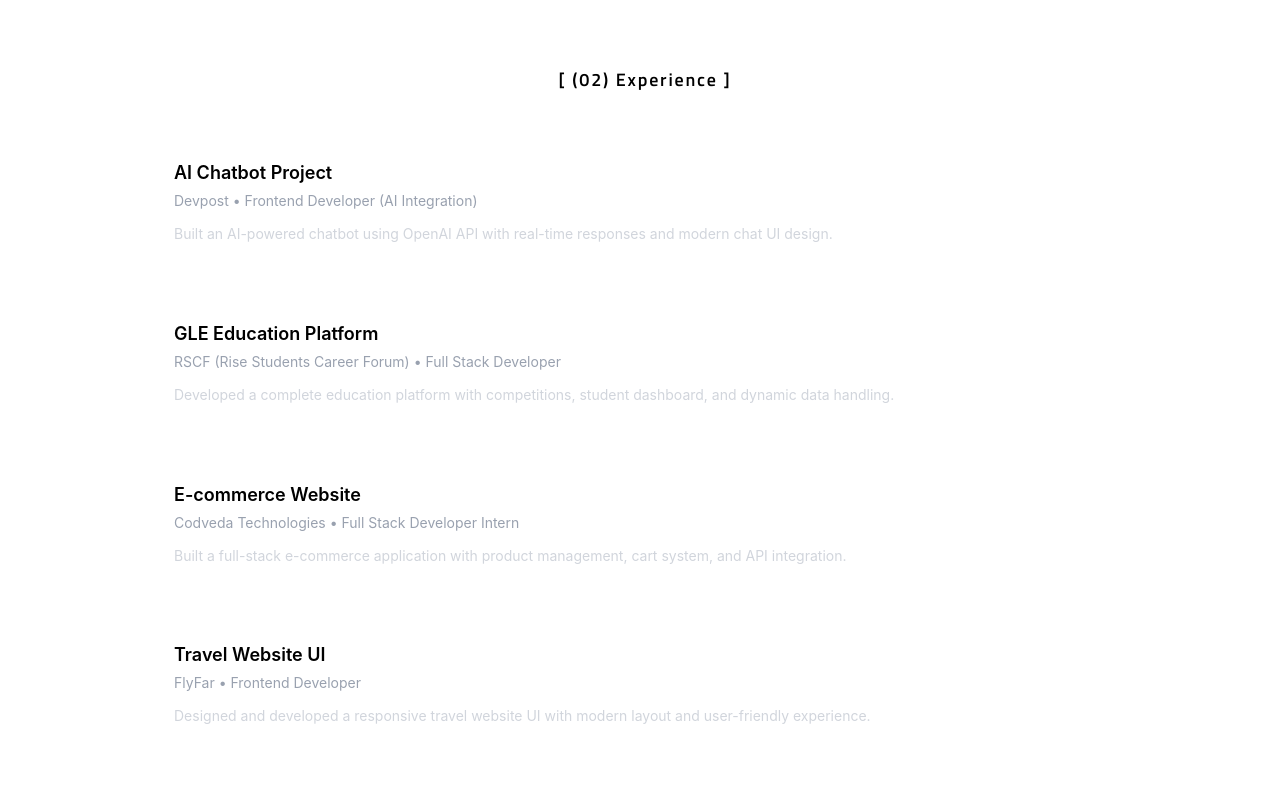
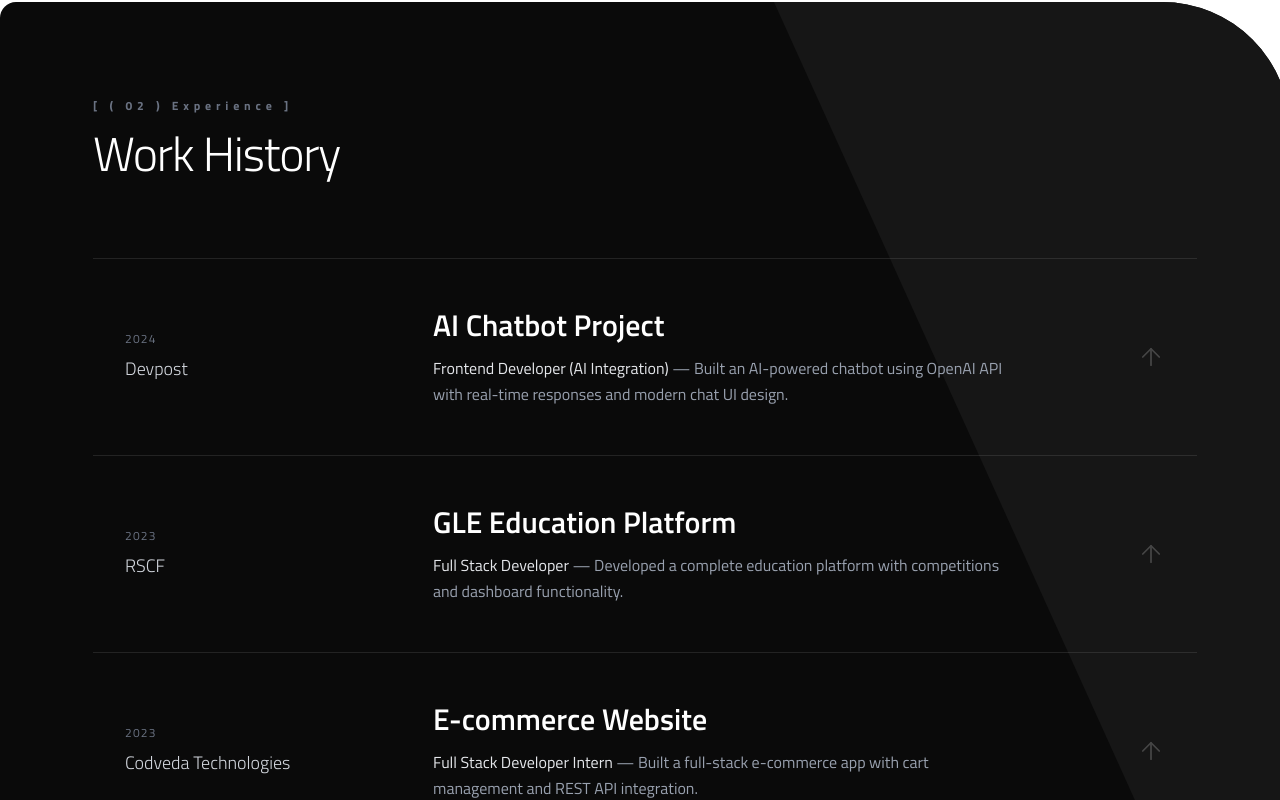
Before and after one commit to rajibulislam60/Rajibul, a React (Vite) app: page / in a window 1280 px wide. Shown: the part 2420-3220 px from the top of the page. Built offline with nearby package versions, Linux system fonts and the light colour scheme.

Commit message:
experience area design done

```diff
--- a/src/Components/resumeArea/Experience.jsx
+++ b/src/Components/resumeArea/Experience.jsx
@@ -5,58 +5,123 @@ const experienceData = [
     title: "AI Chatbot Project",
     company: "Devpost",
     role: "Frontend Developer (AI Integration)",
+    year: "2024",
     description:
       "Built an AI-powered chatbot using OpenAI API with real-time responses and modern chat UI design.",
+    image:
+      "https://images.unsplash.com/photo-1676299081847-824916de030a?q=80&w=600&auto=format&fit=crop",
   },
   {
     title: "GLE Education Platform",
-    company: "RSCF (Rise Students Career Forum)",
+    company: "RSCF",
     role: "Full Stack Developer",
+    year: "2023",
     description:
-      "Developed a complete education platform with competitions, student dashboard, and dynamic data handling.",
+      "Developed a complete education platform with competitions and dashboard functionality.",
+    image:
+      "https://images.unsplash.com/photo-1501504905252-473c47e087f8?q=80&w=600&auto=format&fit=crop",
   },
   {
     title: "E-commerce Website",
     company: "Codveda Technologies",
     role: "Full Stack Developer Intern",
+    year: "2023",
     description:
-      "Built a full-stack e-commerce application with product management, cart system, and API integration.",
+      "Built a full-stack e-commerce app with cart management and REST API integration.",
+    image:
+      "https://images.unsplash.com/photo-1557821552-17105176677c?q=80&w=600&auto=format&fit=crop",
   },
   {
     title: "Travel Website UI",
     company: "FlyFar",
     role: "Frontend Developer",
+    year: "2022",
     description:
-      "Designed and developed a responsive travel website UI with modern layout and user-friendly experience.",
+      "Designed responsive travel website UI with high-conversion UX patterns.",
+    image:
+      "https://images.unsplash.com/photo-1469854523086-cc02fe5d8800?q=80&w=600&auto=format&fit=crop",
   },
 ];
 
 const Experience = () => {
   return (
-    <div className="py-16">
-      <h3 className="text-center font-tit tracking-widest text-sm sm:text-base lg:text-lg font-semibold mb-10">
-        [ (02) Experience ]
+    <section className="relative py-24 bg-[#0a0a0a] rounded-2xl font-tit rounded-tr-[8rem] text-white overflow-hidden">
+      {/* Top Right Triangle Design */}
+      <div
+        className="absolute top-0 right-0 w-full h-full bg-[#161616] z-0"
+        style={{ clipPath: "polygon(100% 0, 100% 100%, 60% 0)" }}
+      ></div>
+
+      <div className="relative z-10 max-w-6xl mx-auto px-6">
+        {/* Section Header */}
+        <div className="mb-20">
+          <h3 className="tracking-[0.4em] text-[10px] sm:text-xs font-bold text-gray-500 mb-4">
+            [ ( 02 ) Experience ]
           </h3>
+          <h2 className="text-4xl md:text-5xl font-light tracking-tight">
+            Work History
+          </h2>
+        </div>
 
-      <div className="max-w-5xl mx-auto px-4 space-y-6">
+        {/* Experience List Container */}
+        <div className="relative border-t border-white/10">
           {experienceData.map((item, index) => (
             <div
               key={index}
-            className="border border-white/10 bg-white/5 backdrop-blur-md rounded-xl p-6 hover:scale-[1.02] transition duration-300"
+              className="group relative border-b border-white/10 py-12 flex flex-col md:flex-row md:items-center transition-all duration-500 hover:bg-white/[0.02] px-4 sm:px-8"
             >
-            <h4 className="text-lg font-semibold">{item.title}</h4>
+              {/* Column 1: Year & Company */}
+              <div className="w-full md:w-1/4 mb-4 md:mb-0">
+                <span className="text-xs font-medium text-gray-500 block mb-2 tracking-widest uppercase">
+                  {item.year}
+                </span>
+                <h4 className="text-lg font-light text-gray-300 group-hover:text-white transition-colors">
+                  {item.company}
+                </h4>
+              </div>
 
-            <p className="text-sm text-gray-400 mt-1">
-              {item.company} • {item.role}
+              {/* Column 2: Title & Description */}
+              <div className="w-full md:w-2/3 md:pl-12 relative z-10">
+                <h4 className="text-2xl md:text-3xl font-semibold mb-3 group-hover:translate-x-2 transition-transform duration-500">
+                  {item.title}
+                </h4>
+                <p className="text-sm md:text-base text-gray-400 max-w-xl leading-relaxed">
+                  <span className="text-gray-200 font-medium">{item.role}</span>{" "}
+                  — {item.description}
                 </p>
+              </div>
 
-            <p className="text-sm text-gray-300 mt-3 leading-relaxed">
-              {item.description}
-            </p>
+              {/* Hover Image Reveal */}
+              <div className="hidden lg:block pointer-events-none absolute left-1/2 top-1/2 -translate-y-1/2 w-80 h-48 overflow-hidden rounded-xl opacity-0 scale-75 -rotate-3 group-hover:opacity-100 group-hover:scale-100 group-hover:rotate-0 group-hover:translate-x-12 transition-all duration-500 ease-out z-20 shadow-2xl shadow-black/50">
+                <img
+                  src={item.image}
+                  alt={item.title}
+                  className="w-full h-full object-cover grayscale group-hover:grayscale-0 transition-all duration-1000 scale-110 group-hover:scale-100"
+                />
+              </div>
+
+              {/* Arrow Icon */}
+              <div className="ml-auto hidden md:block opacity-20 group-hover:opacity-100 group-hover:text-blue-400 transition-all duration-300">
+                <svg
+                  width="28"
+                  height="28"
+                  viewBox="0 0 24 24"
+                  fill="none"
+                  stroke="currentColor"
+                  strokeWidth="1.5"
+                  strokeLinecap="round"
+                  strokeLinejoin="round"
+                  className="-rotate-45 group-hover:translate-x-1 group-hover:-translate-y-1 transition-transform"
+                >
+                  <line x1="7" y1="17" x2="17" y2="7"></line>
+                  <polyline points="7 7 17 7 17 17"></polyline>
+                </svg>
+              </div>
             </div>
           ))}
         </div>
       </div>
+    </section>
   );
 };
 
```
Lines whose indentation alone changed are shown as unchanged.
